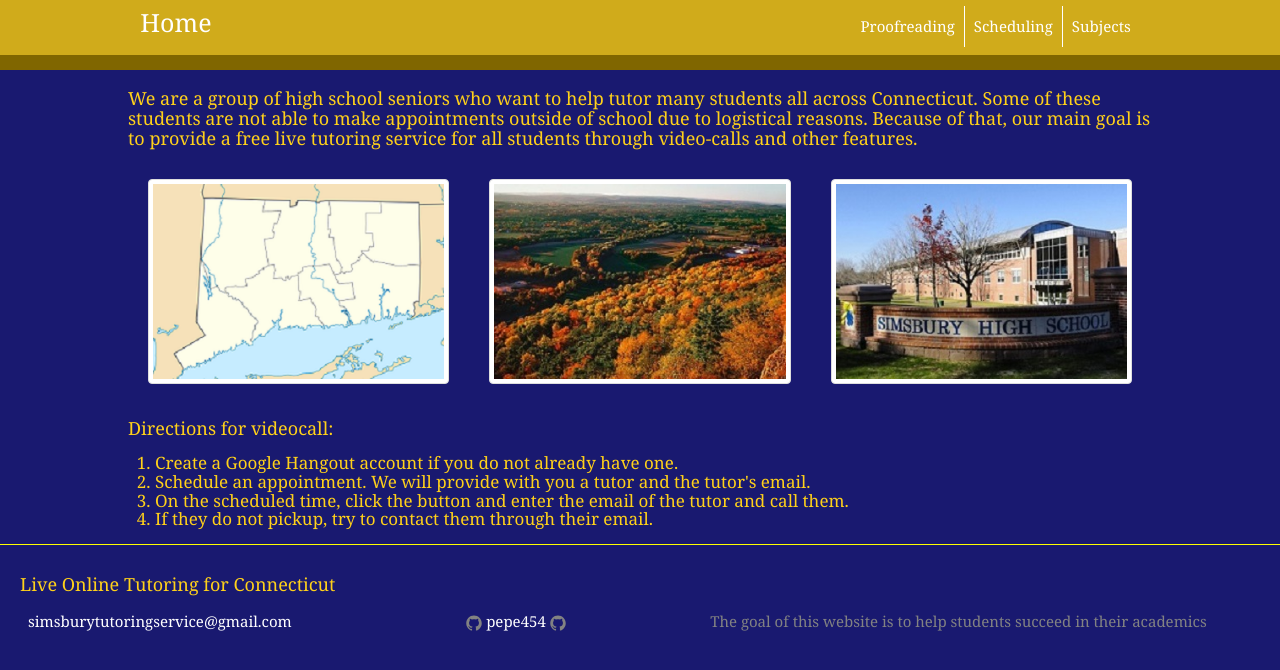
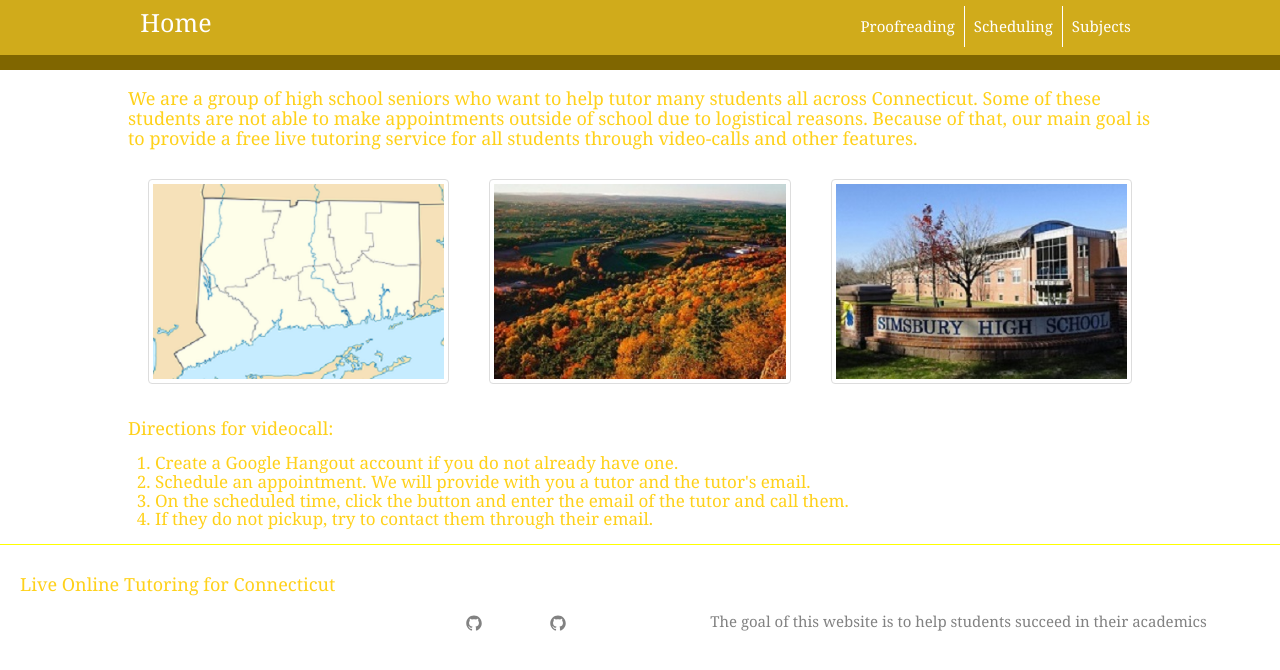
Before and after one commit to pepe454/pepe454.github.io, a Jekyll site: the page built from index.html, in a window 1280 px wide. Shown: the top 670 px of the page. Built offline with Jekyll 4.4.1, drawn with Linux system fonts in a browser that asks for light colours; the list of posts is cut into pages by our own code; comment, search, counter and statistics services are not loaded.

Commit message:
Update _base.scss

```diff
--- a/_sass/_base.scss
+++ b/_sass/_base.scss
@@ -17,7 +17,7 @@ dl, dd, ol, ul, figure {
 body {
     font: $base-font-weight #{$base-font-size}/#{$base-line-height} $base-font-family;
     color: #ffd11a;
-    background-color: midnightblue;
+    background-color: eeeeee;
     -webkit-text-size-adjust: 100%;
     -webkit-font-feature-settings: "kern" 1;
     -moz-font-feature-settings: "kern" 1;
```
